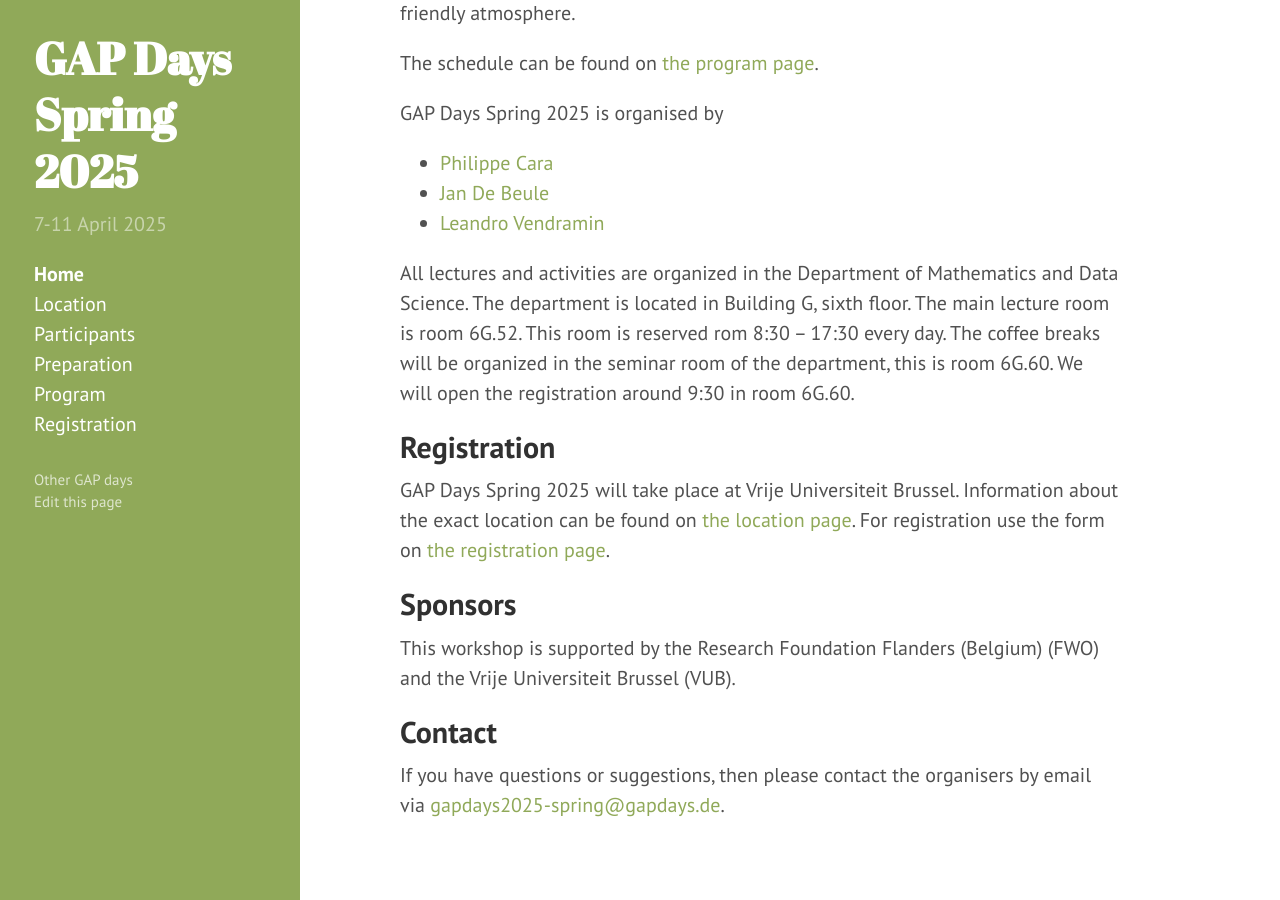
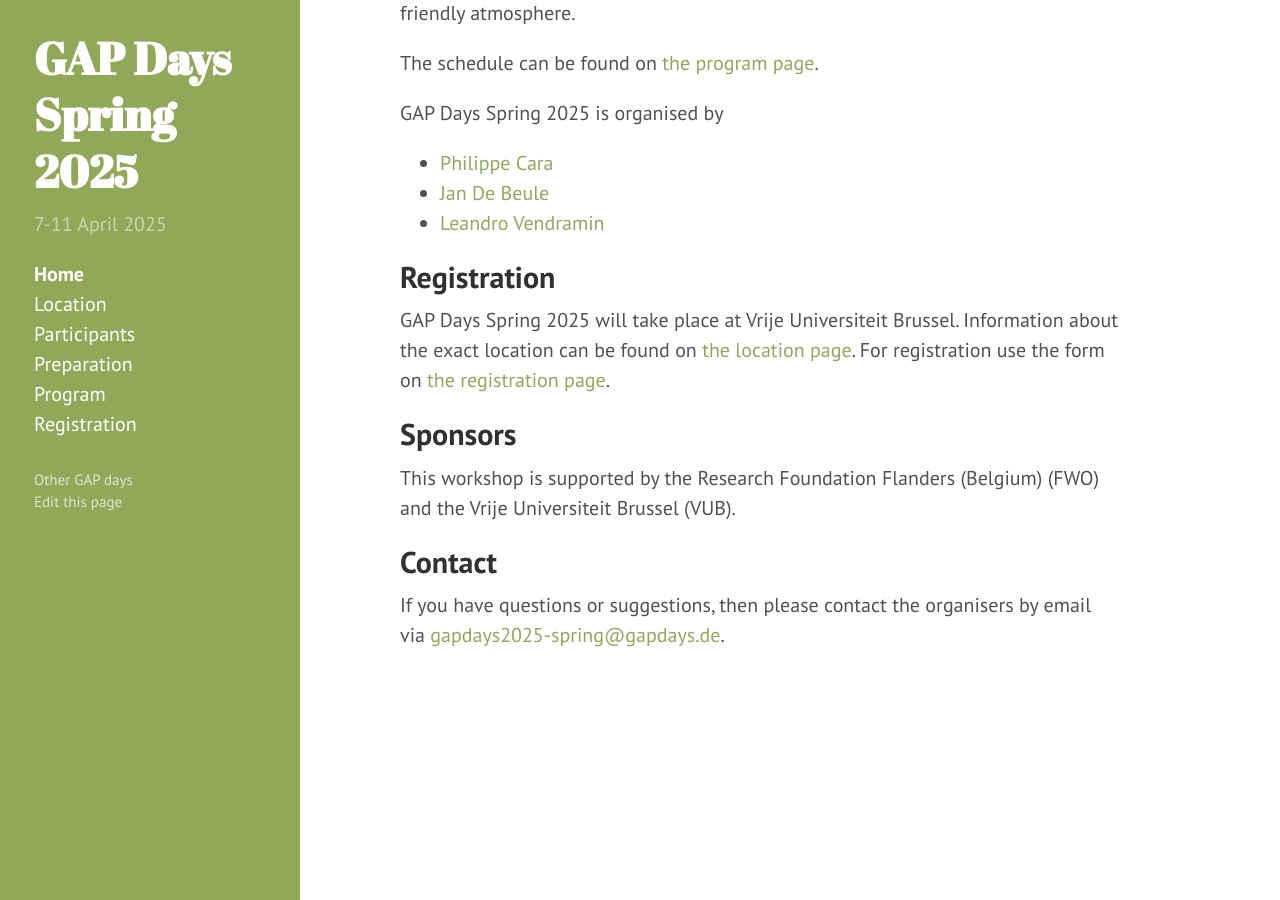
Before and after one commit to gapdays/gapdays2025-spring, a Jekyll site: the page built from index.md, in a window 1280 px wide and 900 px high, scrolled down 1279 px. Built offline with Jekyll 4.4.1, drawn with Linux system fonts in a browser that asks for light colours.

Commit message:
I now notice that the information was already under location

```diff
--- a/index.md
+++ b/index.md
@@ -59,11 +59,6 @@ The schedule can be found on [the program page]({{ site.baseurl }}/program).
 * [Jan De Beule](https://wids.research.vub.be/en/jan-de-beule)
 * [Leandro Vendramin](https://leandrovendramin.org)
 
-All lectures and activities are organized in the Department of Mathematics and Data Science. The department is located in Building G, sixth floor.
-The main lecture room is room 6G.52. This room is reserved rom 8:30 -- 17:30 every day. The coffee breaks will be organized in the seminar room of the department, this is room 6G.60.
-We will open the registration around 9:30 in room 6G.60.
-
-
 ## Registration
 
 {{site.title}} will take place at {{ site.location }}.
```
